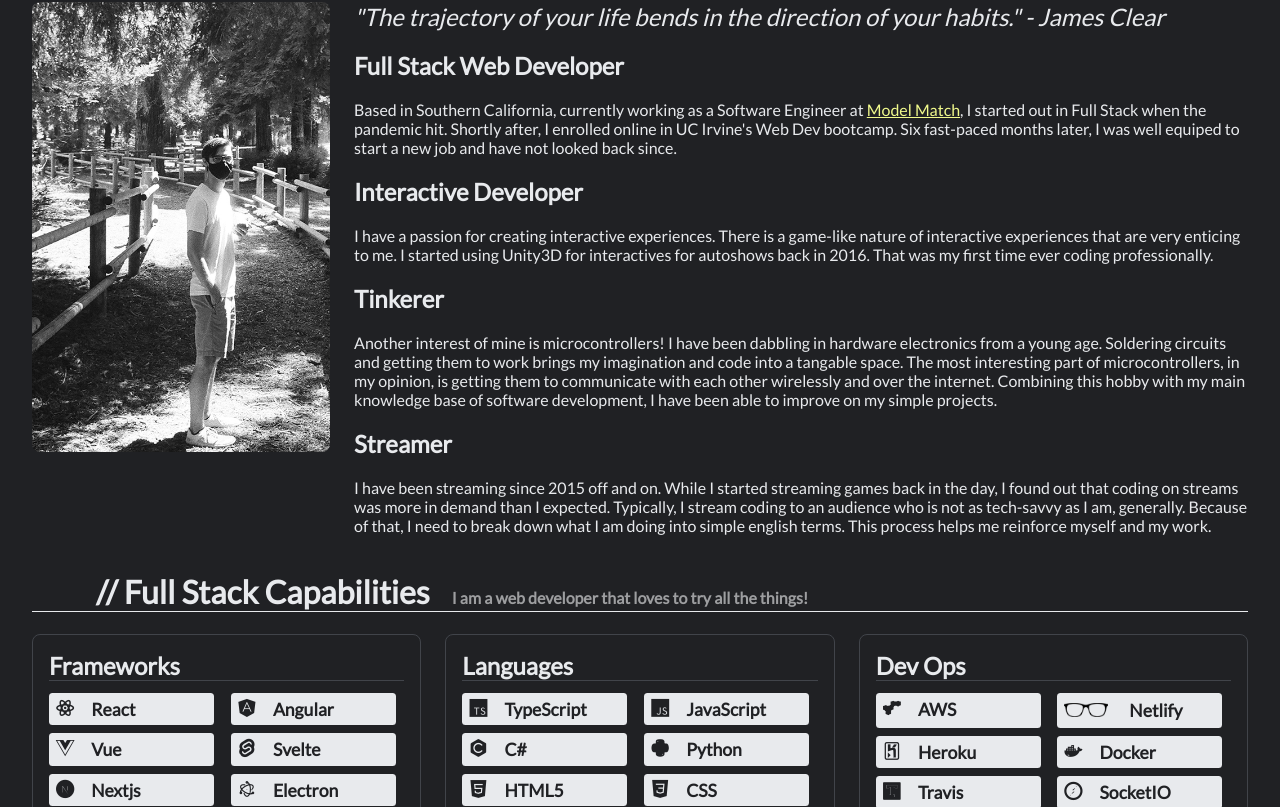
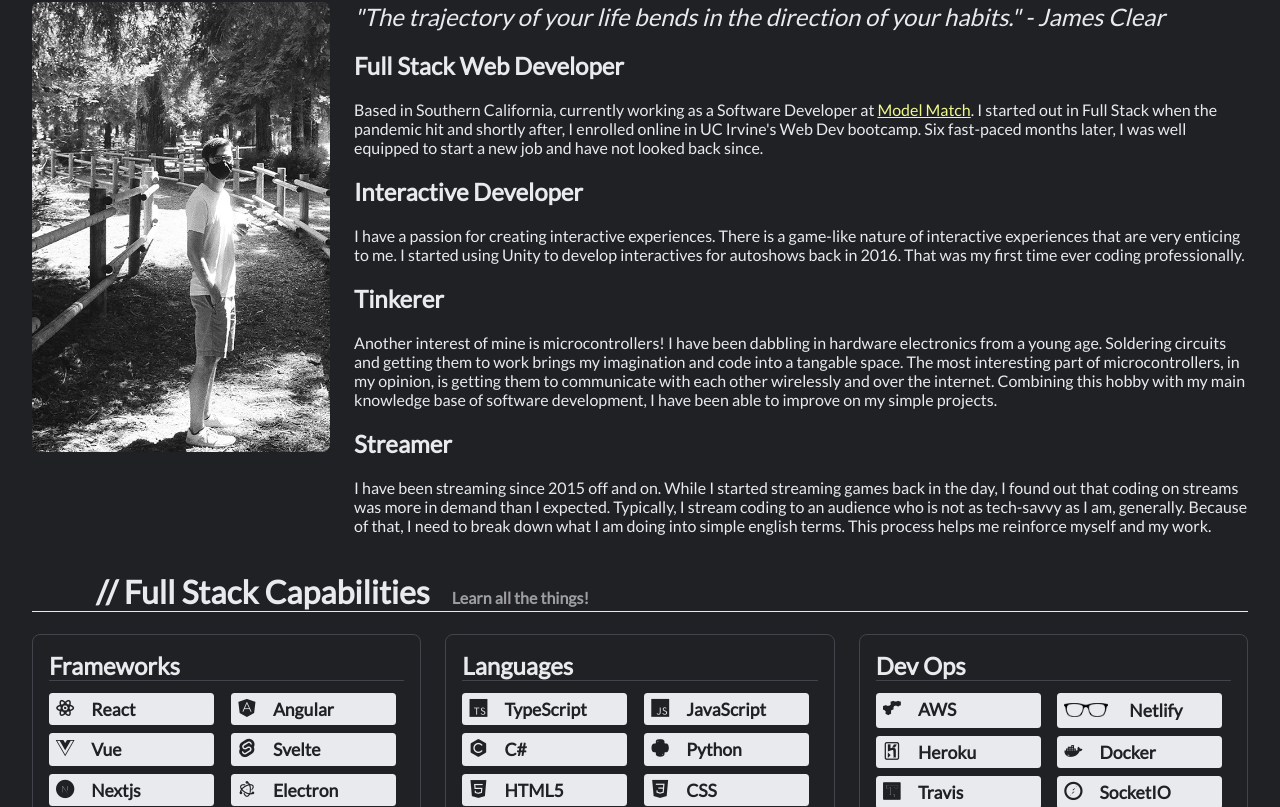
Before and after one commit to ChristianPayne/ChristianPayne, a Svelte app: page / in a window 1280 px wide. Shown: the part 572-1379 px from the top of the page. Built offline with nearby package versions, Linux system fonts and the light colour scheme; no server answers.

Commit message:
Fixed up some pour wording...

```diff
--- a/src/components/About.svelte
+++ b/src/components/About.svelte
@@ -8,11 +8,11 @@
     </p> -->
     <h2>Full Stack Web Developer</h2>
     <p>
-      Based in Southern California, currently working as a Software Engineer at <a href="https://modelmatch.com/">Model Match</a>, I started out in Full Stack when the pandemic hit. Shortly after, I enrolled online in UC Irvine's Web Dev bootcamp. Six fast-paced months later, I was well equiped to start a new job and have not looked back since.
+      Based in Southern California, currently working as a Software Developer at <a href="https://modelmatch.com/">Model Match</a>. I started out in Full Stack when the pandemic hit and shortly after, I enrolled online in UC Irvine's Web Dev bootcamp. Six fast-paced months later, I was well equipped to start a new job and have not looked back since.
     </p>
     <h2>Interactive Developer</h2>
     <p>
-      I have a passion for creating interactive experiences. There is a game-like nature of interactive experiences that are very enticing to me. I started using Unity3D for interactives for autoshows back in 2016. That was my first time ever coding professionally.
+      I have a passion for creating interactive experiences. There is a game-like nature of interactive experiences that are very enticing to me. I started using Unity to develop interactives for autoshows back in 2016. That was my first time ever coding professionally.
     </p>
     <h2>Tinkerer</h2>
     <p>
@@ -22,6 +22,10 @@
     <p>
       I have been streaming since 2015 off and on. While I started streaming games back in the day, I found out that coding on streams was more in demand than I expected. Typically, I stream coding to an audience who is not as tech-savvy as I am, generally. Because of that, I need to break down what I am doing into simple english terms. This process helps me reinforce myself and my work.
     </p>
+    <!-- <h2>Teacher</h2>
+    <p>
+      I do the stuff and things to teach kids
+    </p> -->
   </div>
 </div>
 
--- a/src/pages/main.svelte
+++ b/src/pages/main.svelte
@@ -22,7 +22,7 @@
     <h1 class="styled-font section">
       // Full Stack Capabilities
       <span>
-        I am a web developer that loves to try all the things!
+        Learn all the things!
       </span>
     </h1>
     <Capabilities/>
```
Also changed, not shown: 1 other file (tests, documents, lock files or other folders).
